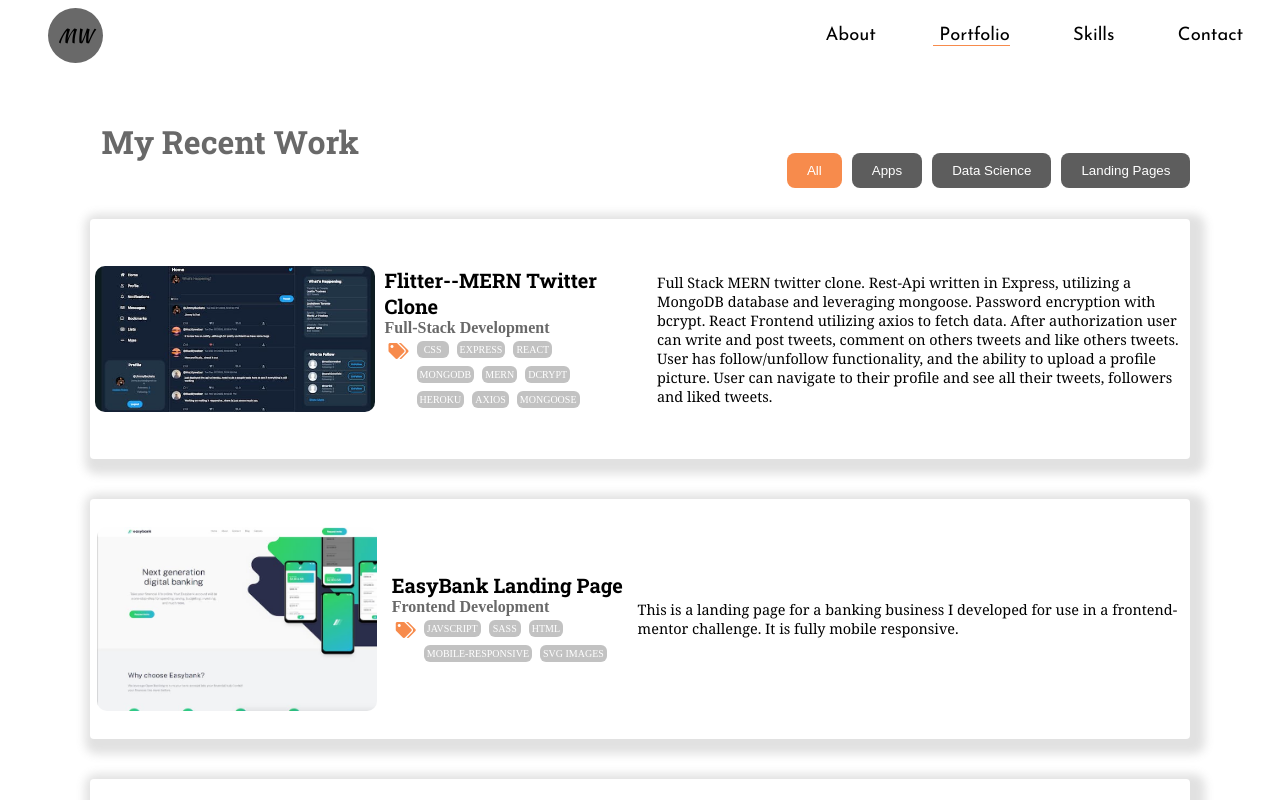
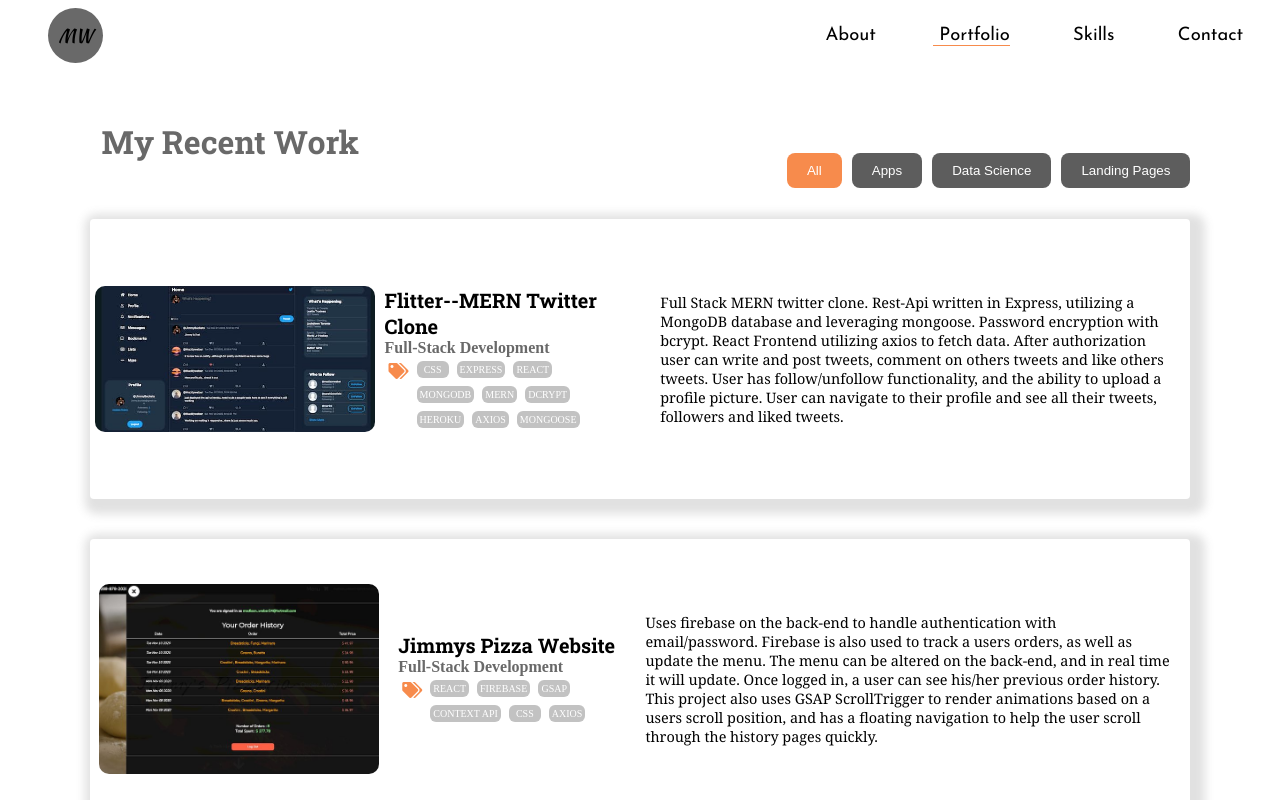
Before and after one commit to MadisonWeber/portfolio, a React (Create React App) app: page /portfolio in a window 1280 px wide. Shown: the top 800 px of the page. Built offline with nearby package versions, Linux system fonts and the light colour scheme.

Commit message:
changed some css in skills and contact

```diff
--- /dev/null
+++ b/src/components/Cards/JimmysCard.js
@@ -0,0 +1,33 @@
+import React from 'react'
+
+const JimmysCard = () => {
+    return (
+        <div className="portfolio-card">
+                    <img className = 'portfolio-card-image' src={require("../../photos/pizzaria1.jpg")} alt=""/>
+                    <div className="portfolio-info">
+                        <h3 className="project-name">Jimmys Pizza Website</h3>
+                        <h5 className = "project-type">Full-Stack Development</h5>
+                        <div className="project-tags">
+                            <div className="project-tags-icon">
+                                <i className = 'fas fa-tags'></i>
+                            </div>
+                            <div className="project-tags-tags">
+                                <div className="tag">React</div>
+                                <div className="tag">Firebase</div>
+                                <div className="tag">GSAP</div>
+                                <div className="tag">Context Api</div>
+                                <div className="tag">CSS</div>
+                                <div className="tag">Axios</div>
+                            </div>
+                        </div>
+                    </div>
+                    <div className="portfolio-link-div">
+                        <button className="website-link"><a href="https://jimmys-pizzaria.netlify.app/" target="_blank" rel="noopener noreferrer">Go To Project</a></button>
+                        <button className="github-link"><a href="https://github.com/MadisonWeber/jimmys-pizzaria" target="_blank" rel="noopener noreferrer">Github</a></button>
+                    </div>
+                    <p className="portfolio-description">Uses firebase on the back-end to handle authentication with email/password. Firebase is also used to track a users orders, as well as update the menu. The menu can be altered on the back-end, and in real time it will update. Once logged in, a user can see his/her previous order history. This project also uses GSAP ScrollTrigger to render animations based on a users scroll position, and has a floating navigation to help the user scroll through the history pages quickly.</p>
+                </div>
+    )
+}
+
+export default JimmysCard
--- a/src/components/Portfolio.js
+++ b/src/components/Portfolio.js
@@ -1,6 +1,7 @@
 import React, { useState } from 'react'
 import FlitterCard from './Cards/FlitterCard'
 import PokemonCard from './Cards/PokemonCard'
+import JimmysCard from './Cards/JimmysCard'
 import EnjoiCard from './Cards/EnjoiCard'
 import MovieCard from './Cards/MovieCard'
 import AdriftCard from './Cards/AdriftCard'
@@ -41,6 +42,7 @@ const Portfolio = () => {
                     {searchState === SEARCHSTATES.ALL &&
                     <>
                         <FlitterCard />
+                        <JimmysCard/>
                         <EasyBankCard />
                         <BookmarkCard />
                         <RoomCard />
@@ -58,6 +60,7 @@ const Portfolio = () => {
                     {searchState === SEARCHSTATES.APPS &&
                     <>
                         <FlitterCard />
+                        <JimmysCard/>
                         <PokemonCard />
                         <EnjoiCard />
                         <MovieCard />
--- a/src/css/contact.css
+++ b/src/css/contact.css
@@ -4,7 +4,8 @@
     margin: auto;
     margin-top: 14vh;
     margin-bottom: 14vh;
-    width: max(55% , 400px);
+    width: max(55% , 350px);
+    max-width: 680px;
     display: flex;
     flex-direction: column;
     align-items: center;
@@ -12,20 +13,31 @@
     text-align: center;
     border-radius: 10px;
     box-shadow: 10px 10px 10px 10px rgba(53, 53, 53, 0.2);
-    height: 82vh;
+    min-height: 82vh;
 
 }
 
+.contact-container > * {
+    /* border: 2px solid purple; */
+}
+
 .contact-container h3{
-    font-size: 38px;
+    font-size: 34px;
     color: black;
     font-family: 'Kaushan Script', cursive;
+    /* font-family: 'Josefin Sans', sans-serif;  */
+
+    margin-top: 20px;
 }
 
 .contact-container h6{
     color: var(--secondary-text);
     font-size: 26px;
     font-family: 'Roboto Slab', serif;
+
+
+    /* font-family: 'Josefin Sans', sans-serif;  */
+
 
 }
 
@@ -64,6 +76,7 @@
     flex-direction: column;
     justify-content: space-evenly;
     align-items: center;
+    /* border: 2px solid red; */
 }
 
 textarea{
@@ -82,7 +95,7 @@ textarea{
 }
 
 form{
-    width: 75%;
+    width: 80%;
 }
 
 .contact-email-container{
@@ -110,5 +123,4 @@ form{
 .submitBtn:active{
     background-color: var(--custom-orange);
     color: white;
-
 }
--- a/src/css/portfolio.css
+++ b/src/css/portfolio.css
@@ -35,6 +35,7 @@
     display: flex;
     flex-direction: column;
     justify-content: space-around;
+    padding-left: 10px;
 }
 
 .fa-tags{
@@ -97,15 +98,16 @@
 .portfolio-card{
     display: flex;
     position: relative;
-    height: min(300px, 30vh);
+    min-height: fit-content;
     align-items: center;
     justify-content: space-around;
-    gap: 10px;
+    min-height: 280px;
     padding: 5px;
     box-shadow: 5px 5px 10px 10px rgba(105, 105, 105, .2);
     border-radius: 4px;
     margin-bottom: 2.5rem;
     animation: opacityIn 250ms ease-in-out;
+
 }
 
 .project-name{
@@ -119,9 +121,11 @@
 }
 
 .portfolio-description{
+
     width: 50%;
-    font-size: clamp(.6rem, 2.3vw, .9rem);
+    font-size: clamp(.6rem, 1.9vw, .9rem);
     font-family: Georgia, 'Times New Roman', Times, serif;
+    padding: 10px;
 }
 
 
--- a/src/css/skills.css
+++ b/src/css/skills.css
@@ -101,18 +101,18 @@
 
 .show-skills-button{
     margin-bottom: 3.5rem;
-    height: 2.5rem;
-    padding: 1rem;
-    width: 50%;
+    padding: 16px 5px;
+    width: min(340px, 100%);
     background-color: var(--custom-purple);
     border: none;
     border-radius: 10px;
-    font-size: min(1.4rem, 2vw);
-    vertical-align:middle;
+    font-size: 16px;
     font-family: Verdana, Geneva, Tahoma, sans-serif;
     color: white;
     line-height: .5rem;
     outline:none;
+    white-space: nowrap;
+    cursor: pointer;
 }
 
 .show-skills-button:active{
--- a/src/index.css
+++ b/src/index.css
@@ -30,8 +30,6 @@ a{
 
     }50%{
         opacity: .4;
-
-
     }75%{
         opacity: .7;
     }
@@ -106,11 +104,11 @@ a{
 }
 
 .link-container-hamburger-closed a{
-    color: white;
+    color: white !important;
     width: 60%;
     border-bottom: 3px solid black;
     text-align: center;
-    margin-bottom: 2rem;
+    margin-bottom: 2rem !important;
 }
 
 .open{
@@ -217,6 +215,10 @@ a{
 
     }
 
+    .logo-container{
+        margin-left: 10px !important;
+    }
+
 }
 
 @media(max-width: 376px){
```
Also changed, not shown: src/photos/newme3.jpg (deleted), src/photos/pizzaria1.png (deleted).
